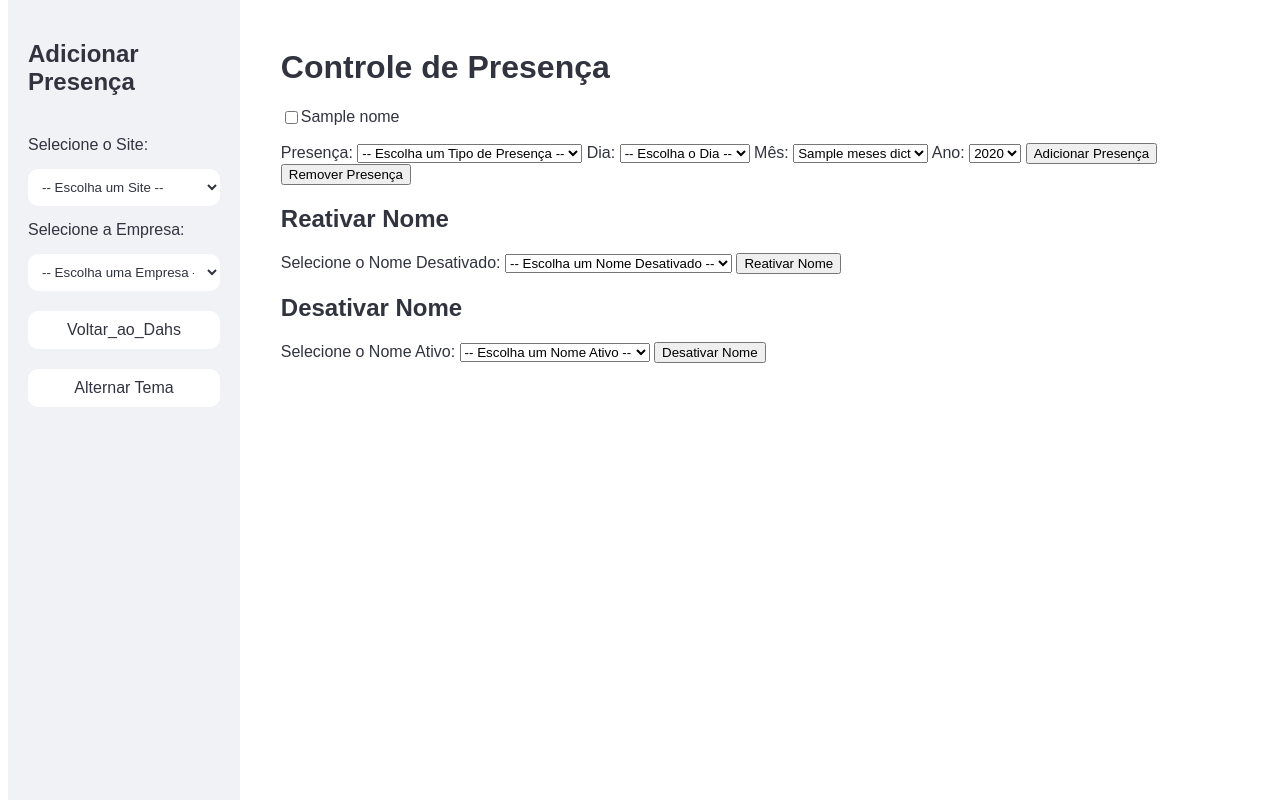
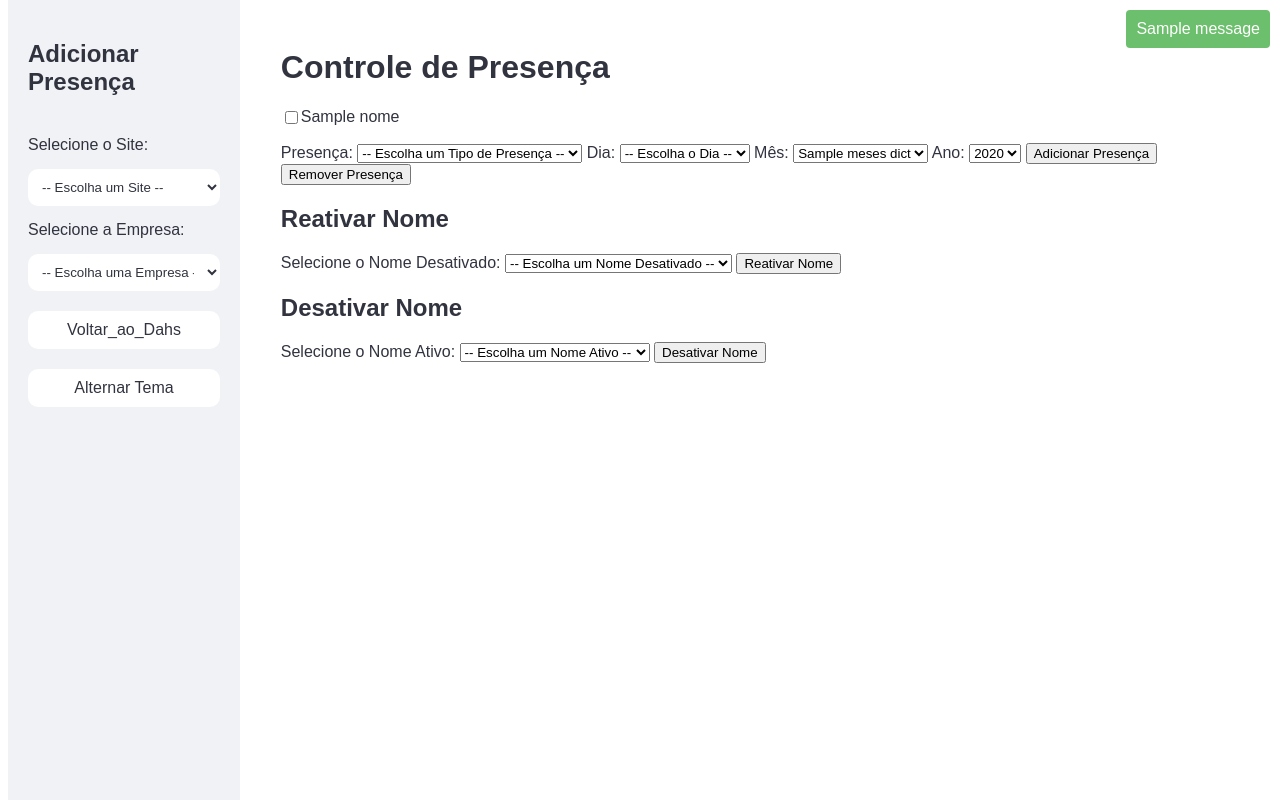
Before and after one commit to Pontessxx/VenvQua-Flask_integration_v1, a Flask app: template meu_app_flask/templates/adicionar_presenca.html in a window 1280 px wide. Run offline with Flask 3, Linux system fonts and the light colour scheme; the template is opened without the code that fills it: most values are stand-ins (such as "Sample title", 1, 10 or a date in 2020); one stand-in notice (Sample message) is shown.

Commit message:
menssagem de alterar

```diff
--- a/meu_app_flask/app.py
+++ b/meu_app_flask/app.py
@@ -444,7 +444,7 @@ def controlar_presenca():
                     """, (id_nome, id_presenca, data_selecionada, siteempresa_id))
 
             conn.commit()  # Confirmar as alterações no banco de dados
-            flash(f"Presença adicionada/atualizada com sucesso para os nomes selecionados.", "success")
+            flash(f"Presença adicionada/atualizada com sucesso para os nomes: {', '.join(nomes)} na data {data_selecionada.strftime('%d/%m/%Y')}", "success")
 
         elif action_type == 'remover':
             # Remover presença
@@ -465,7 +465,7 @@ def controlar_presenca():
                     flash(f"Não foi encontrado registro de presença para {nome} na data {data_selecionada.strftime('%d/%m/%Y')}.", "error")
 
             conn.commit()  # Confirmar as alterações no banco de dados
-            flash(f"Presença removida com sucesso para os nomes selecionados.", "success")
+            flash(f"Presença removida para os nomes: {', '.join(nomes)} na data {data_selecionada.strftime('%d/%m/%Y')}", "success")
 
     except pyodbc.Error as e:
         flash(f"Erro ao realizar a ação de presença: {e}", "error")
--- a/meu_app_flask/static/styles.css
+++ b/meu_app_flask/static/styles.css
@@ -223,6 +223,34 @@ span.select2-dropdown.select2-dropdown--below{
     font-size: 2rem;
 }
 
+.alert-container {
+    position: fixed;
+    top: 10px;
+    right: 10px;
+    z-index: 1000;
+}
+
+.alert {
+    padding: 10px;
+    background-color: #5cb85c; /* Success color */
+    color: white;
+    margin-bottom: 15px;
+    border-radius: 4px;
+    opacity: 0.9;
+}
+
+.alert.alert-error {
+    background-color: #d9534f; /* Error color */
+}
+
+.alert.alert-success {
+    background-color: #5cb85c; /* Success color */
+}
+
+.alert.alert-warning {
+    background-color: #f0ad4e; /* Warning color */
+}
+
 
 *::-webkit-scrollbar {
     width: 12px;
--- a/meu_app_flask/templates/adicionar_presenca.html
+++ b/meu_app_flask/templates/adicionar_presenca.html
@@ -11,7 +11,17 @@
     <link rel="stylesheet" href="../static/styles.css">
 </head>
 <body>
+
     <div class="menu">
+        {% with messages = get_flashed_messages(with_categories=true) %}
+        {% if messages %}
+            <div class="alert-container">
+                {% for category, message in messages %}
+                    <div class="alert alert-{{ category }}">{{ message }}</div>
+                {% endfor %}
+            </div>
+        {% endif %}
+    {% endwith %}
         <h2>Adicionar Presença</h2>
         <form id="siteFormAdiciona" action="/adicionar-presenca" method="POST">
             <label for="site">Selecione o Site:</label>
```
